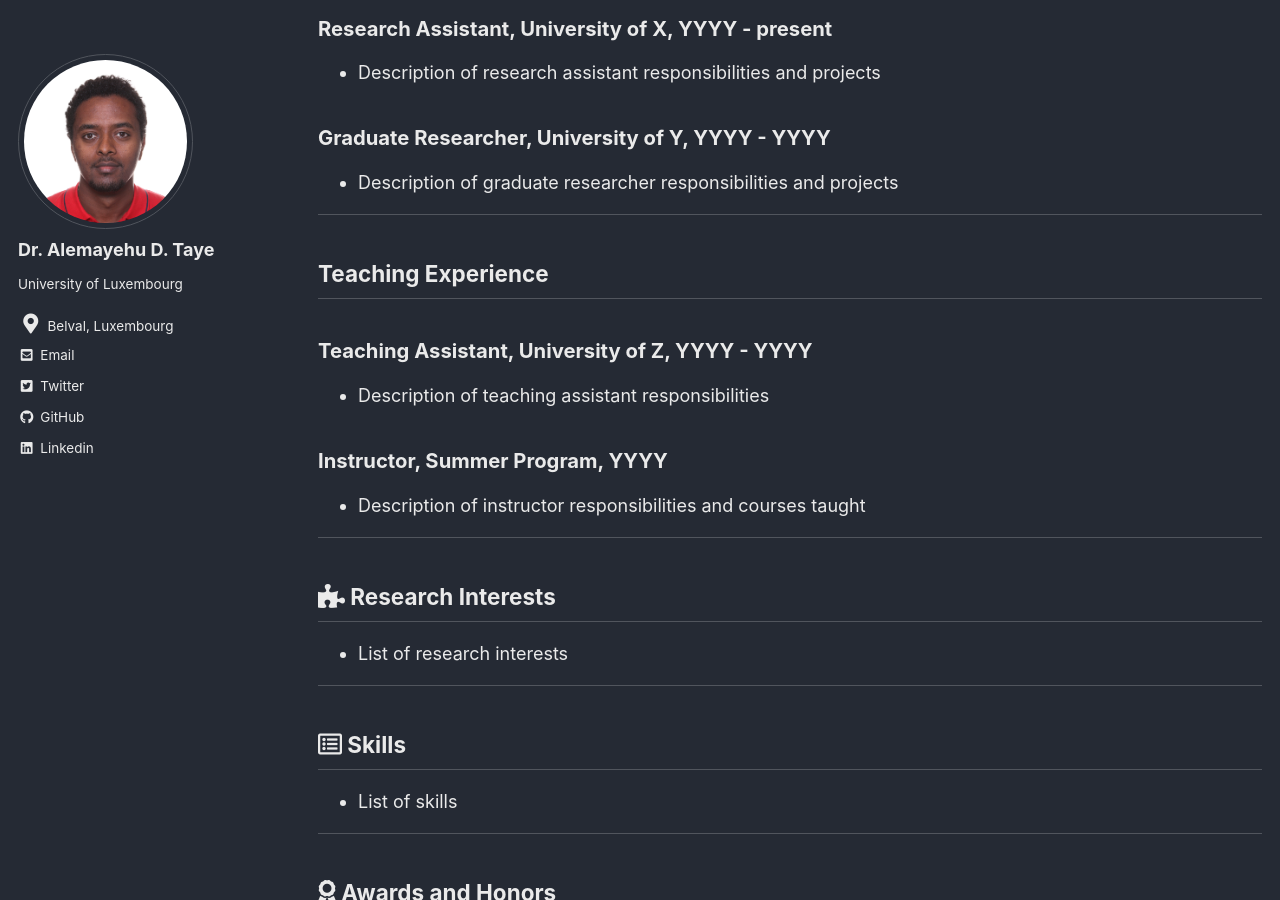
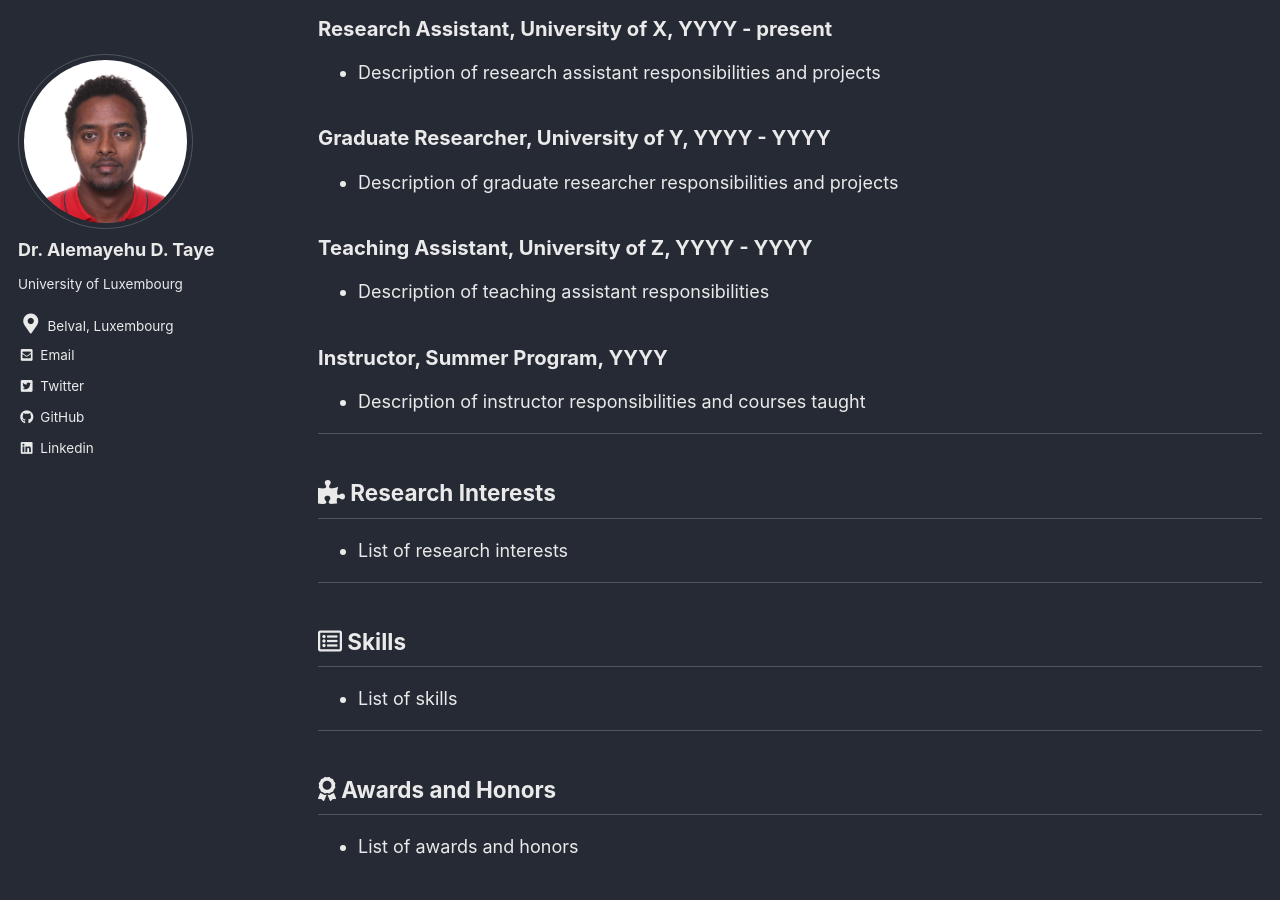
Before and after one commit to AlexTaye/AlexTAYE, a Jekyll site: the page built from _pages/CV.md, in a window 1280 px wide and 900 px high, scrolled down 549 px. Built offline with Jekyll 4.4.1, drawn with Linux system fonts in a browser that asks for light colours; cached includes are drawn as plain includes.

Commit message:
Update CV.md

```diff
--- a/_pages/CV.md
+++ b/_pages/CV.md
@@ -35,10 +35,6 @@ toc_icon: "gear"
 
 - Description of graduate researcher responsibilities and projects
 
-***
-
-## Teaching Experience
-
 ### Teaching Assistant, University of Z, YYYY - YYYY
 
 - Description of teaching assistant responsibilities
```
